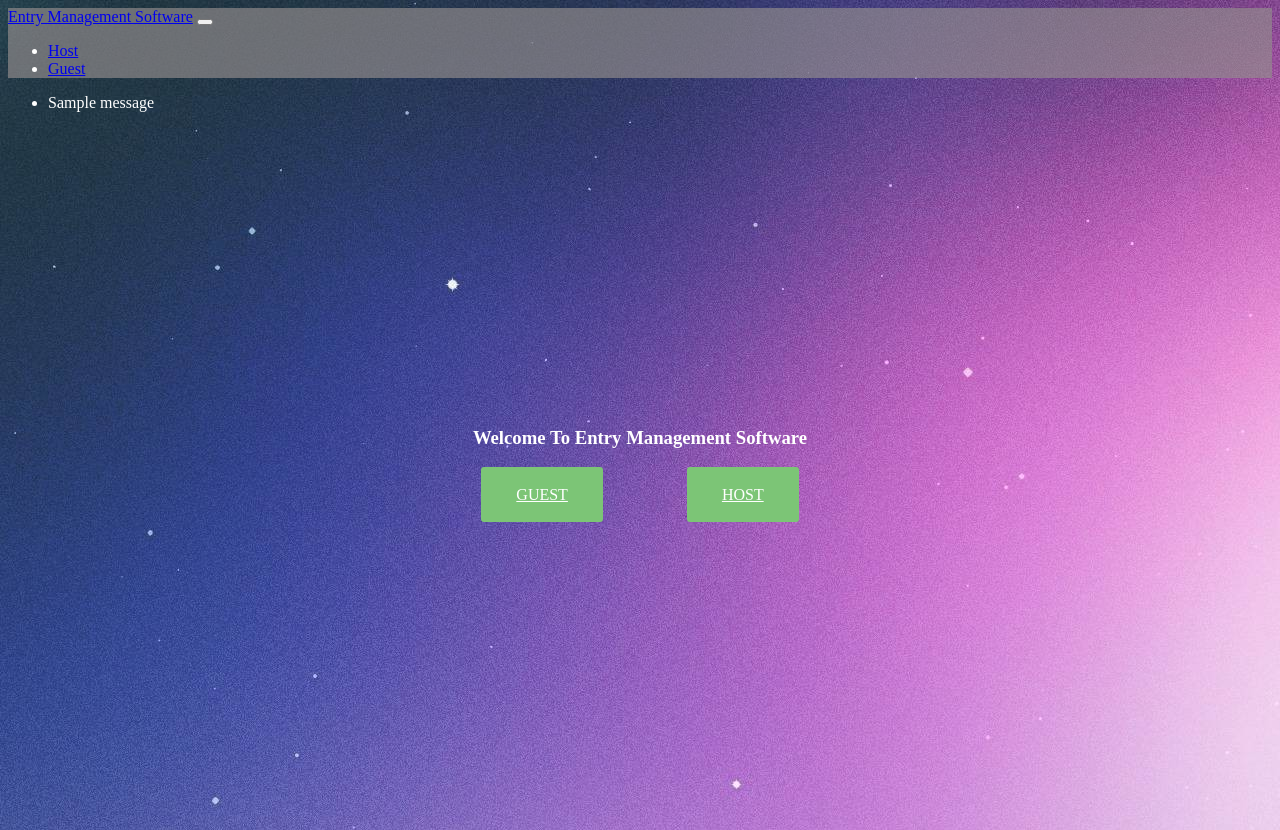
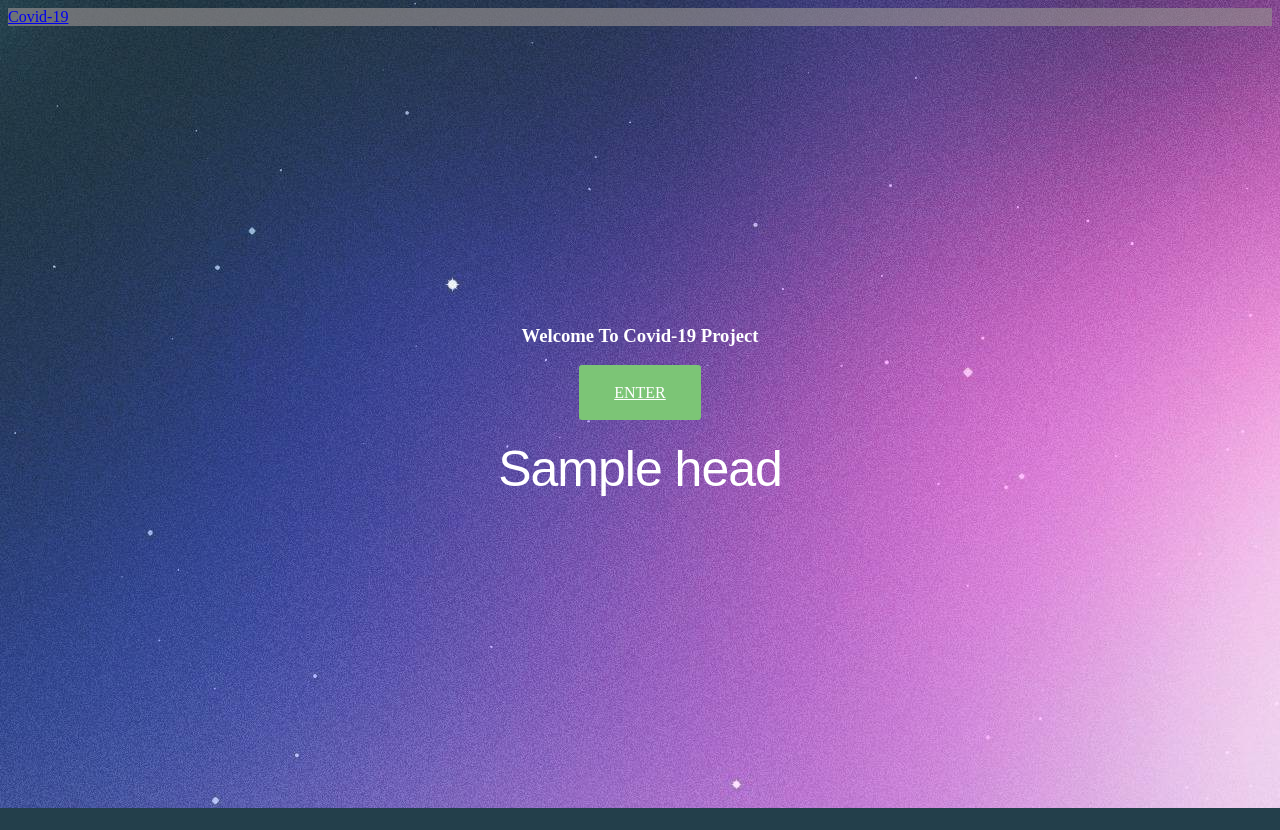
Before and after one commit to Ujjk29/adhocProject, a Flask app: template templates/index.html in a window 1280 px wide. After the commit the page ends 808 px from the top, so only its background shows below. Run offline with Flask 2, Linux system fonts and the light colour scheme; the template is opened without the code that fills it: most values are stand-ins (such as "Sample title", 1, 10 or a date in 2020); one stand-in notice (Sample message) is shown; parts of the project's set-up code (start-up, migrations or seed data) failed here and were passed over.

Commit message:
web-scrap alpha

```diff
--- a/app.py
+++ b/app.py
@@ -1,53 +1,37 @@
-import os
 from flask import Flask, render_template, url_for, request, redirect, flash
+from urllib import request as rs
 from flask_sqlalchemy import SQLAlchemy
+from bs4 import BeautifulSoup
 from datetime import datetime
 
 
 app = Flask(__name__)
-app.config['SQLALCHEMY_DATABASE_URI'] = 'sqlite:///main.db'
+app.config['SQLALCHEMY_DATABASE_URI'] = 'sqlite:///test.db'
 db = SQLAlchemy(app)
 
 
-
-
-#database for guest details
-class Guest(db.Model):
-    id = db.Column(db.Integer, primary_key = True)
-    name = db.Column(db.Unicode(50), nullable = False)
-
-
-    def __repr__ (self):
-        return '<Task %r >' % self.id
-
-#database for host details
-class Host(db.Model):
-    id = db.Column(db.Integer, primary_key = True)
-    name = db.Column(db.Unicode(50), nullable = False)
-
-
-    def __repr__ (self):
-        return '<Task %r >' % self.id
+#### web-scrapping
+url = 'https://en.wikipedia.org/wiki/Machine_learning'
+htmldata=rs.urlopen(url)
+soup = BeautifulSoup(htmldata,'html.parser')
+###end of scrapping
 
 @app.route('/')
 def index():
     return render_template('index.html')
 
 
-@app.route('/host/', methods=['POST','GET'])
-def host():
+@app.route('/main/', methods=['POST','GET'])
+def main():
     if request.method == 'POST':
-        h_name = request.form['host_name']
+        name = request.form['g_name']
+        location = request.form['g_loc']
 
-        new_task = Host(name=h_name)
-
-        db.session.add(new_task)
-        db.session.commit()
-        return redirect('/host')
+        head = soup.find('h3').text
+        return render_template('result.html',**locals() )
 
     else:
-        hosts = Host.query.order_by(Host.id).all()
-        return render_template('host.html', hosts = hosts)
+        return render_template('main.html')
 
 
 
--- a/templates/base.html
+++ b/templates/base.html
@@ -5,44 +5,20 @@
   <meta charset="UTF-8">
   <meta name="viewport" content="width=device-width, initial-scale=1.0">
   <meta http-equiv="X-UA-Compatible" content="ie=edge">
-  <link rel="stylesheet" href="{{ url_for('static', filename='css/main.css')}}">
   <link href="{{ url_for('static', filename='css/style.css')}}" rel="stylesheet" type="text/css">
   <link href="{{ url_for('static', filename='css/responsive.css')}}" rel="stylesheet" type="text/css">
+
 
   {% block head %}{% endblock %}
 
 </head>
 
 <body style="background:url('/static/images/bg.jpg') left top; color: white;">
-  <nav class="navbar navbar-expand-lg navbar-light sticky-top" style="background-color: #948e8ea8;">
-    <a class="navbar-brand" href="/">Entry Management Software</a>
-    <button class="navbar-toggler" type="button" data-toggle="collapse" data-target="#navbarNavDropdown"
-      aria-controls="navbarNavDropdown" aria-expanded="false" aria-label="Toggle navigation">
-      <span class="navbar-toggler-icon"></span>
-    </button>
-    <div class="collapse navbar-collapse" id="navbarNavDropdown">
-      <ul class="navbar-nav">
-        <li class="nav-item ">
-          <a class="nav-link" href="/host">Host</a>
-        </li>
-        <li class="nav-item ">
-          <a class="nav-link" href="/guest">Guest </a>
-        </li>
-      </ul>
-    </div>
+  <nav style="background-color: #948e8ea8;">
+    <a href="/">Covid-19</a>
   </nav>
-  <div class="container">
-    {% with messages = get_flashed_messages() %}
-    {% if messages %}
-    <ul class=flashes>
-      {% for message in messages %}
-      <li>{{ message }}</li>
-      {% endfor %}
-    </ul>
-    {% endif %}
-    {% endwith %}
-    {% block body %}{% endblock %}
-  </div>
+  {% block body %}{% endblock %}
+
 </body>
 
 </html>
--- a/templates/index.html
+++ b/templates/index.html
@@ -1,18 +1,17 @@
 {% extends 'base.html' %}
 
 {% block head %}
-<title>Entry Management Software</title>
+<title>Covind 19</title>
 {% endblock %}
 
 
 {% block body %}
 <header class="header" id="header">
 	<div class="container">
-		<h3>Welcome To Entry Management Software</h1>
-		<a class="link animated fadeInUp delay-1s" href="guest" style="margin-right:10vh;">GUEST</a>
-		<a class="link animated fadeInUp delay-1s" href="host">HOST</a>
-
-	</div>
+		<h3>Welcome To Covid-19 Project</h1>
+		<a class="link animated fadeInUp delay-1s" href="main">Enter</a>
+			<h1>{{ head }}</div>
+		</div>
 </header>
 
 {% endblock %}
```
Also changed, not shown: templates/host.html (deleted, +0 -49 lines), templates/main.html (added, +27 -0 lines), templates/result.html (added, +19 -0 lines), test.db (added), 1 other file.
